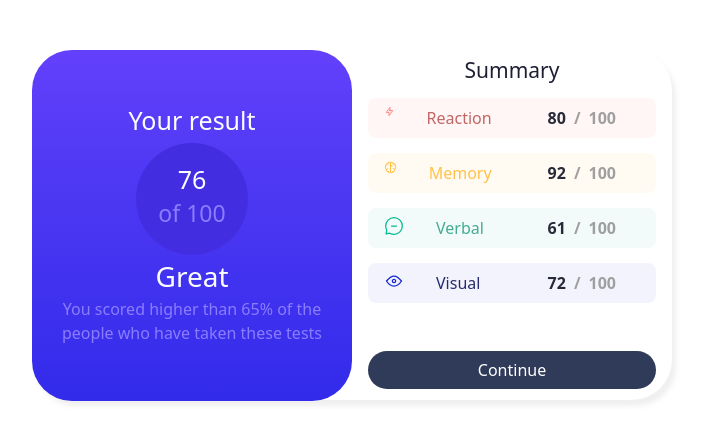
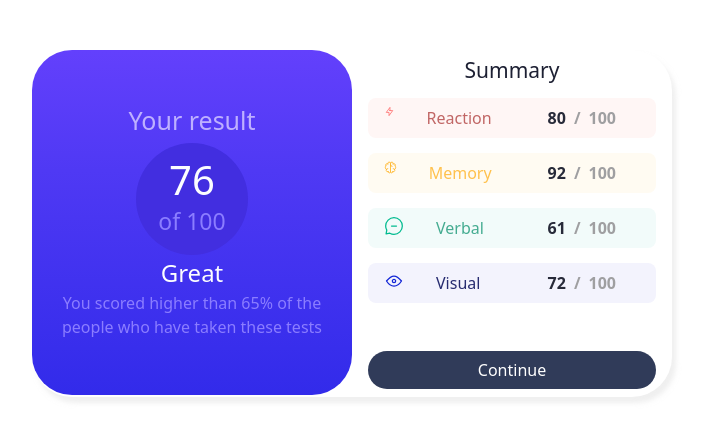
Before and after one commit to marcelCarpinter/results-summary-angular, an Angular app in the folder app/: page / in a window 1280 px wide. Shown: the top 442 px of the page, without its empty margins (288-993 px from the left). Built offline with nearby package versions, Linux system fonts and the light colour scheme.

Commit message:
Updated css rules

```diff
--- a/app/src/app/result/result.component.css
+++ b/app/src/app/result/result.component.css
@@ -7,12 +7,21 @@
 }
 
 .title-result{
-  color: #fcfdff;
+  color: #beb0ff;
   padding: 2px;
   text-align: center;
   width: 100%;
   font-size: 25px;
   line-height: 25px;
+}
+
+.content-title-result{
+  color: #fcfdff;
+  padding: 2px;
+  text-align: center;
+  width: 100%;
+  font-size: 40px;
+  line-height: 40px;
 }
 
 .subtitle-result{
@@ -41,7 +50,7 @@
 }
 
 .overall-result{
-  font-size: 28px;
+  font-size: 24px;
   color: #fcfdff;
   text-align: center;
 }
--- a/app/src/app/result/result.component.ts
+++ b/app/src/app/result/result.component.ts
@@ -15,7 +15,7 @@ import { CommonModule } from '@angular/common';
       <div>
         <div class="rounded-full bg-result-total circle mx-auto">
           <div class="circle-content">
-            <p class="title-result">76</p>
+            <p class="content-title-result">76</p>
             <p class="subtitle-result">of 100</p>
           </div>
         </div>
```
